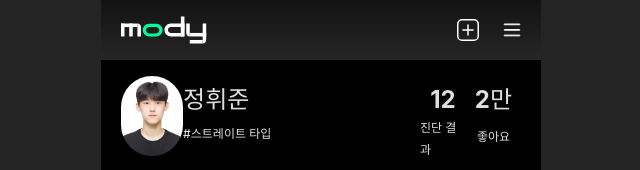
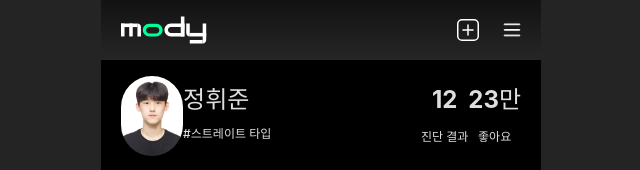
Before and after one commit to TeamMody/mody-front, a React (Vite) app: page /my in a window 1280 px wide. Shown: the top 170 px of the page, without its empty margins (319-959 px from the left). Built offline with nearby package versions, Linux system fonts and the light colour scheme.

Commit message:
:art:Style/#16 좋아요 수 부분 수정

```diff
--- a/src/pages/my/components/ProfileHeader.tsx
+++ b/src/pages/my/components/ProfileHeader.tsx
@@ -7,13 +7,13 @@ export const ProfileHeader = () => {
     const like = UserInfo?.like;
 
     if (like === undefined) {
-      return <span>0</span>;
+      return <SpanStyle>0</SpanStyle>;
     } else if (like >= 10000) {
-      return <span>{Math.floor(like / 10000)}만</span>;
+      return <SpanStyle>{Math.floor(like / 10000)}만</SpanStyle>;
     } else if (like >= 1000) {
-      return <span>{(like / 10000).toFixed(1)}만</span>;
+      return <SpanStyle>{(like / 10000).toFixed(1)}만</SpanStyle>;
     } else {
-      return <span>{like}</span>;
+      return <SpanStyle>{like}</SpanStyle>;
     }
   };
 
@@ -29,7 +29,7 @@ export const ProfileHeader = () => {
         )}
         <UserInfoContaniner>
           <UserInfoSection>
-            <div>{UserInfo.name}</div>
+            <div className="responsive-div">{UserInfo.name}</div>
             <div>{UserInfo.type || '체형 진단 결과가 없습니다'}</div>
           </UserInfoSection>
           <ActivityStatus>
@@ -75,18 +75,20 @@ const UserInfoContaniner = styled.div`
   margin-top: 23px;
 `;
 const UserInfoSection = styled.div`
+  width: auto;
   display: flex;
   flex-direction: column;
   justify-content: space-between;
   & > div:nth-child(1) {
     font-size: ${({ theme }) => theme.fonts.heading_bold_24px};
+    transiton: font-size 0.2 ease;
   }
   & > div:nth-child(2) {
     font-size: ${({ theme }) => theme.fonts.detail_medium_12px};
   }
 `;
 const ActivityStatus = styled.div`
-  width: 101px;
+  width: auto;
   height: 65px;
   display: flex;
   justify-content: space-between;
@@ -95,7 +97,7 @@ const ActivityStatus = styled.div`
     display: flex;
     flex-direction: column;
     justify-content: space-between;
-    width: 50px;
+    width: auto;
   }
 
   & > div:nth-child(1) > span:nth-child(1) {
@@ -112,7 +114,7 @@ const ActivityStatus = styled.div`
     flex-direction: column;
     justify-content: space-between;
     text-align: center;
-    width: 60px;
+    width: auto;
   }
 
   & > div:nth-child(2) > span:nth-child(1) {
@@ -130,3 +132,9 @@ const EmptyProfile = styled.div`
   margin-left: 20px;
   margin-top: 16px;
 `;
+
+const SpanStyle = styled.span`
+  width: auto;
+  box-sizing: border-box;
+  white-space: nowrap;
+`;
--- a/src/pages/my/features/mocks/userInfo.ts
+++ b/src/pages/my/features/mocks/userInfo.ts
@@ -12,5 +12,5 @@ export const UserInfo: UserInfo | undefined = {
   name: '정휘준',
   type: '#스트레이트 타입',
   result: 12,
-  like: 23000,
+  like: 230000,
 };
```
